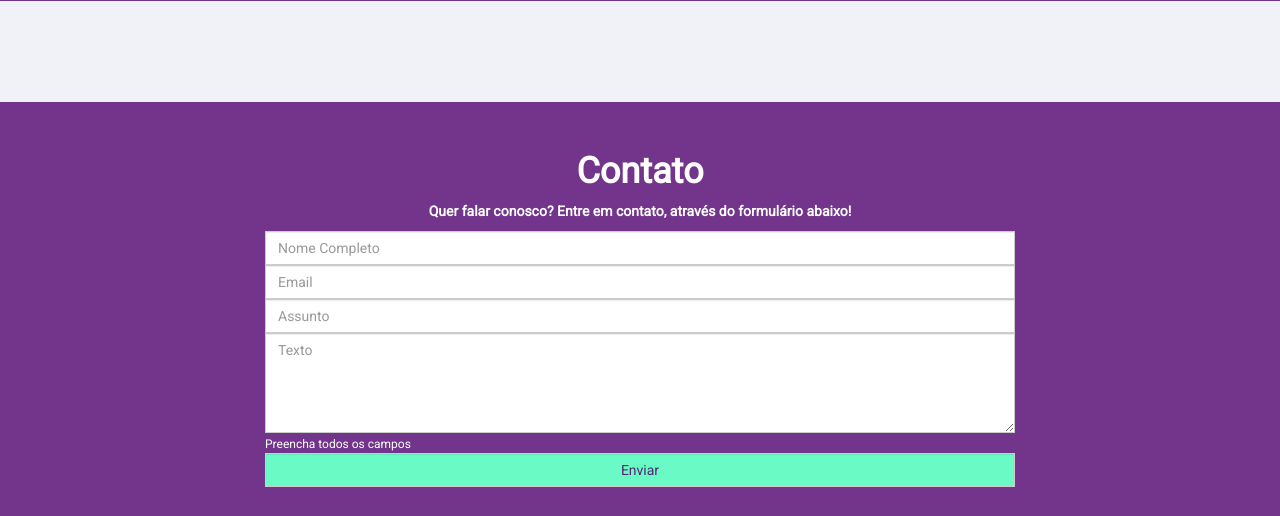
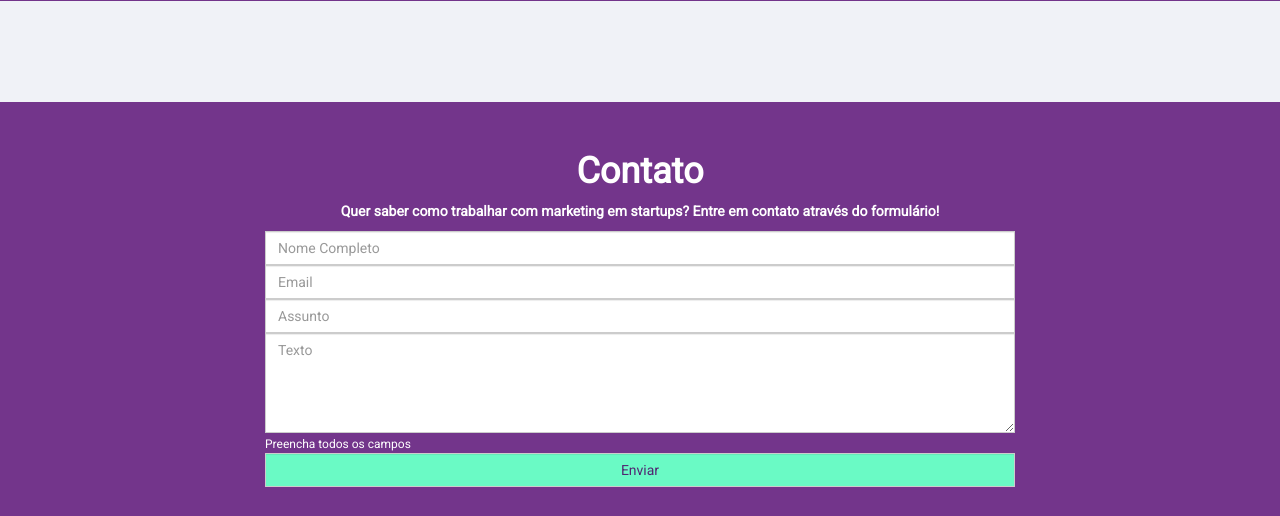
Before and after one commit to gxpunicornios/marketingnaveia, a PHP site: page / in a window 1280 px wide. Shown: the part 677-1193 px from the top of the page. Run offline with PHP 8.4, Linux system fonts and the light colour scheme; data that the repository does not hold is empty.

Commit message:
Alterando chamada do formulário

```diff
--- a/index.php
+++ b/index.php
@@ -184,7 +184,7 @@ date_default_timezone_set('America/Sao_Paulo');
         <div class="col-lg-2"></div>
         <div class="col-lg-8">
           <form>
-            <p>Quer falar conosco? Entre em contato, através do formulário abaixo!</span>
+            <p>Quer saber como trabalhar com marketing em startups? Entre em contato através do formulário!</span>
             </p>
             <div class="input-group">
               <input class="form-control" type="text" name="name" placeholder="Nome Completo">
```
